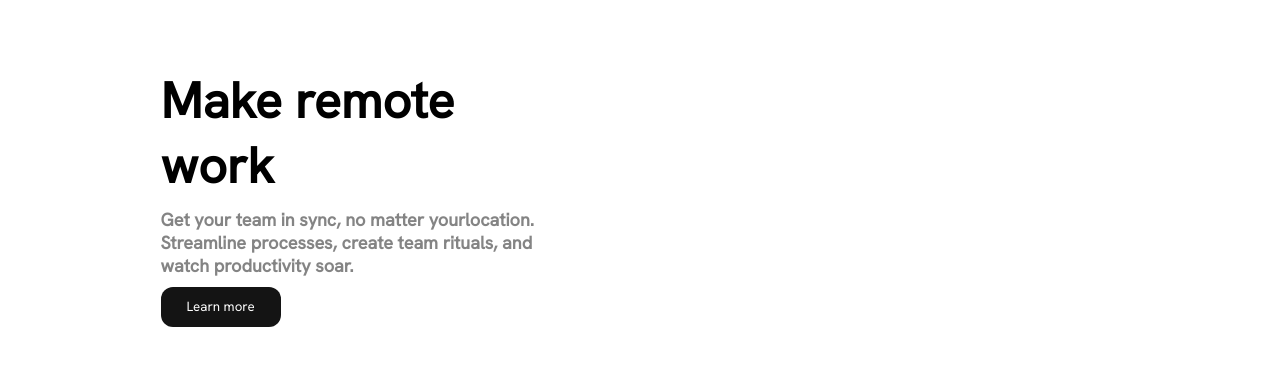
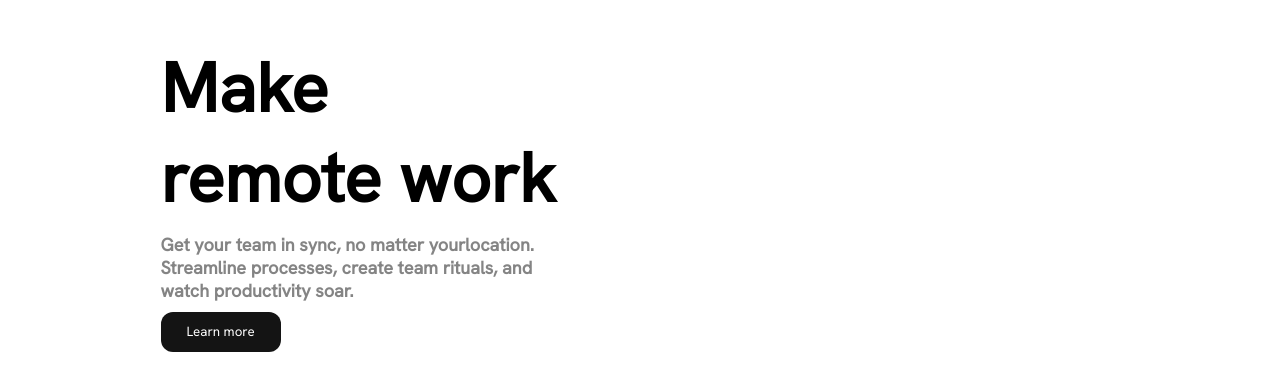
Before and after one commit to Travisken/snap, a plain HTML site: page index.html in a window 1280 px wide. Shown: the part 148-538 px from the top of the page. Drawn offline with Linux system fonts and the light colour scheme.

Commit message:
Add files via upload

```diff
--- a/landing.css
+++ b/landing.css
@@ -210,7 +210,7 @@ nav a:focus{
 }
 
 .left h1{
-    font-size: clamp(40px,50px,70px);
+    font-size:5.4vw;
 }
 
 .left p{
@@ -243,6 +243,8 @@ nav a:focus{
 .sidebar-total{
     display: none;
 }
+
+
 
 
 @media screen and (max-width: 800px){
```
